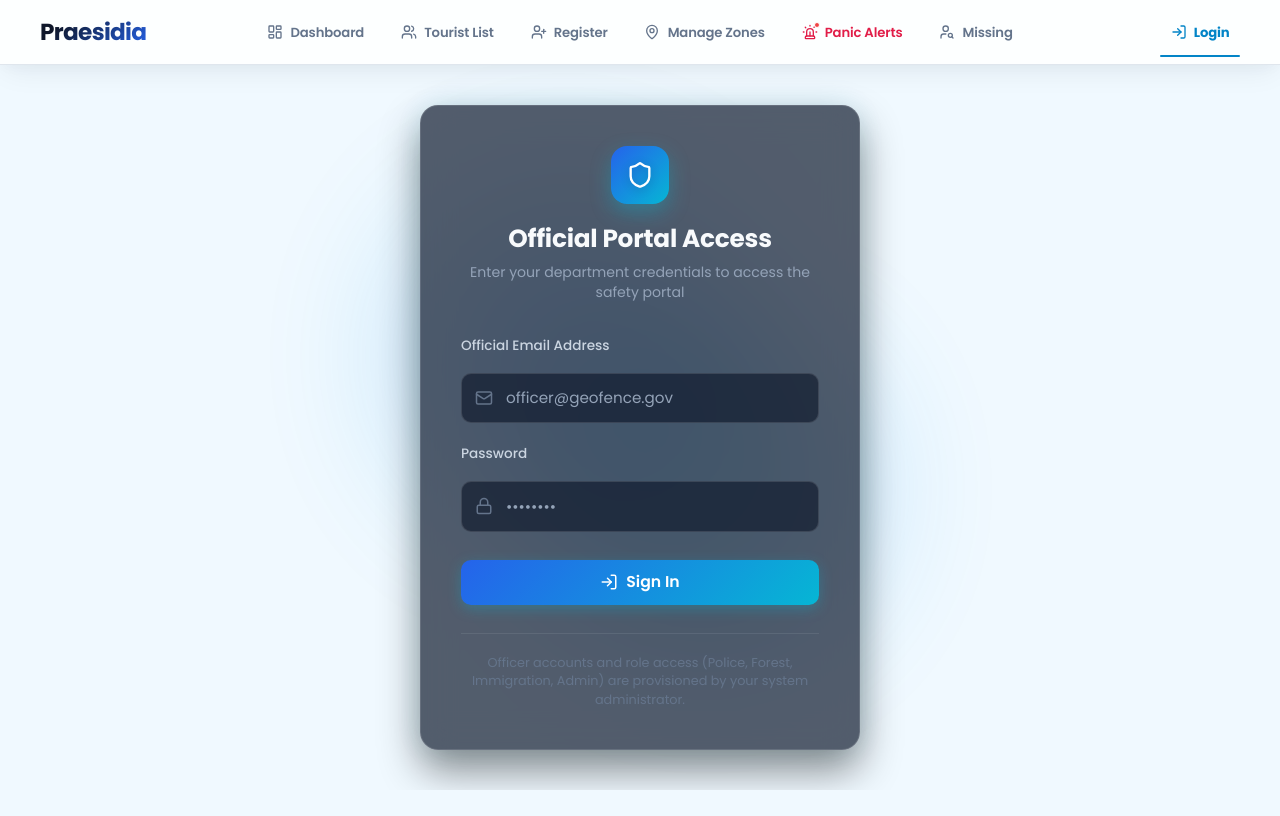
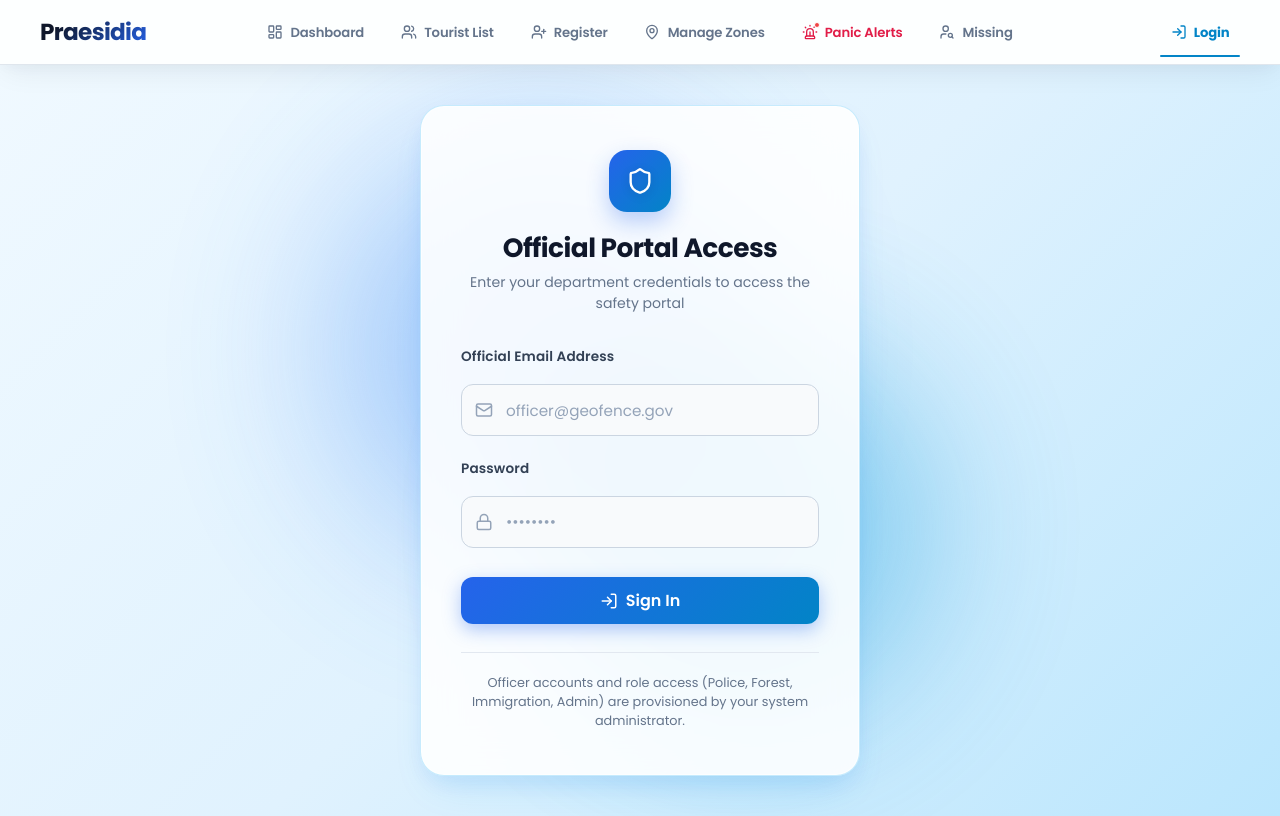
Before and after one commit to Vedhaanthan-D/touristgeofencing, a React (Vite) app in the folder frontend/: page /login in a window 1280 px wide. Built offline with nearby package versions, Linux system fonts and the light colour scheme; no server answers.

Commit message:
updated login

```diff
--- a/frontend/src/components/AuthScreens.css
+++ b/frontend/src/components/AuthScreens.css
@@ -1,4 +1,4 @@
-/* Ocean Travel Glassmorphism Auth Screen Styles */
+/* Ocean White & Blue Auth Screen Styles */
 
 .auth-screen-wrapper {
   position: relative;
@@ -8,6 +8,7 @@
   justify-content: center;
   padding: 2rem 1rem;
   overflow: hidden;
+  background: linear-gradient(135deg, #f0f9ff 0%, #e0f2fe 50%, #bae6fd 100%);
 }
 
 .auth-screen-backdrop {
@@ -24,16 +25,16 @@
   position: absolute;
   border-radius: 50%;
   filter: blur(80px);
-  opacity: 0.25;
+  opacity: 0.4;
   animation: floatOrb 12s ease-in-out infinite alternate;
 }
 
 .orb-1 {
   top: 15%;
   left: 20%;
-  width: 320px;
-  height: 320px;
-  background: radial-gradient(circle, #2563eb, #06b6d4);
+  width: 340px;
+  height: 340px;
+  background: radial-gradient(circle, #60a5fa, #2563eb);
 }
 
 .orb-2 {
@@ -41,7 +42,7 @@
   right: 20%;
   width: 380px;
   height: 380px;
-  background: radial-gradient(circle, #06b6d4, #4f46e5);
+  background: radial-gradient(circle, #38bdf8, #0284c7);
   animation-delay: -6s;
 }
 
@@ -56,13 +57,16 @@
   z-index: 1;
   width: 100%;
   max-width: 480px;
-  background: rgba(30, 41, 59, 0.75);
-  backdrop-filter: blur(16px);
-  -webkit-backdrop-filter: blur(16px);
-  border: 1px solid rgba(255, 255, 255, 0.12);
-  border-radius: 18px;
-  padding: 2.5rem;
-  box-shadow: 0 20px 40px rgba(0, 0, 0, 0.4), 0 0 30px rgba(6, 182, 212, 0.15);
+  background: rgba(255, 255, 255, 0.88);
+  backdrop-filter: blur(20px);
+  -webkit-backdrop-filter: blur(20px);
+  border: 1px solid rgba(186, 230, 253, 0.8);
+  border-radius: 24px;
+  padding: 2.75rem 2.5rem;
+  box-shadow:
+    0 20px 40px -15px rgba(14, 165, 233, 0.15),
+    0 10px 25px -5px rgba(37, 99, 235, 0.1),
+    0 0 0 1px rgba(255, 255, 255, 0.6) inset;
   display: flex;
   flex-direction: column;
   align-items: center;
@@ -73,23 +77,23 @@
   display: inline-flex;
   align-items: center;
   gap: 0.5rem;
-  padding: 0.35rem 0.9rem;
+  padding: 0.4rem 1rem;
   border-radius: 999px;
-  font-size: 0.8rem;
+  font-size: 0.825rem;
   font-weight: 600;
   margin-bottom: 1.5rem;
 }
 
 .auth-card-badge.status-warning {
-  background: rgba(245, 158, 11, 0.15);
-  color: #fbbf24;
-  border: 1px solid rgba(245, 158, 11, 0.3);
+  background: #fffbebf5;
+  color: #b45309;
+  border: 1px solid #fde68a;
 }
 
 .auth-card-badge.status-danger {
-  background: rgba(239, 68, 68, 0.15);
-  color: #f87171;
-  border: 1px solid rgba(239, 68, 68, 0.3);
+  background: #fef2f2f5;
+  color: #b91c1c;
+  border: 1px solid #fecaca;
 }
 
 .auth-card-header {
@@ -101,41 +105,41 @@
 }
 
 .warning-glow {
-  color: #fbbf24;
-  filter: drop-shadow(0 0 12px rgba(245, 158, 11, 0.4));
+  color: #d97706;
+  filter: drop-shadow(0 4px 10px rgba(217, 119, 6, 0.25));
 }
 
 .danger-glow {
-  color: #f87171;
-  filter: drop-shadow(0 0 12px rgba(239, 68, 68, 0.4));
+  color: #dc2626;
+  filter: drop-shadow(0 4px 10px rgba(220, 38, 38, 0.25));
 }
 
 .auth-card-header h2 {
-  font-size: 1.6rem;
+  font-size: 1.65rem;
   font-weight: 700;
-  color: #f8fafc;
+  color: #0f172a;
   margin-bottom: 0.75rem;
-  letter-spacing: -0.01em;
+  letter-spacing: -0.02em;
 }
 
 .auth-card-header p {
-  color: #94a3b8;
+  color: #64748b;
   font-size: 0.95rem;
   line-height: 1.5;
 }
 
 .auth-info-box {
   width: 100%;
-  background: rgba(15, 23, 42, 0.6);
-  border: 1px solid rgba(255, 255, 255, 0.08);
+  background: #f8fafc;
+  border: 1px solid #e2e8f0;
   border-radius: 12px;
-  padding: 1rem 1.25rem;
+  padding: 1.1rem 1.25rem;
   margin-bottom: 1.75rem;
   text-align: left;
 }
 
 .auth-info-box p {
-  color: #cbd5e1;
+  color: #334155;
   font-size: 0.88rem;
   margin: 0;
   line-height: 1.5;
@@ -153,33 +157,34 @@
   align-items: center;
   justify-content: center;
   gap: 0.5rem;
-  padding: 0.75rem 1.25rem;
-  border-radius: 10px;
+  padding: 0.85rem 1.25rem;
+  border-radius: 12px;
   font-weight: 600;
-  font-size: 0.9rem;
+  font-size: 0.95rem;
   cursor: pointer;
   transition: all 0.2s ease;
 }
 
 .auth-btn-primary {
-  background: linear-gradient(135deg, #2563eb, #06b6d4);
+  background: linear-gradient(135deg, #2563eb 0%, #0284c7 100%);
   color: #ffffff;
   border: none;
-  box-shadow: 0 4px 14px rgba(6, 182, 212, 0.3);
+  box-shadow: 0 6px 18px rgba(37, 99, 235, 0.35);
 }
 
 .auth-btn-primary:hover {
   transform: translateY(-2px);
-  box-shadow: 0 6px 20px rgba(6, 182, 212, 0.45);
+  box-shadow: 0 10px 25px rgba(37, 99, 235, 0.45);
 }
 
 .auth-btn-secondary {
-  background: rgba(255, 255, 255, 0.06);
-  color: #cbd5e1;
-  border: 1px solid rgba(255, 255, 255, 0.12);
+  background: #ffffff;
+  color: #334155;
+  border: 1.5px solid #cbd5e1;
 }
 
 .auth-btn-secondary:hover {
-  background: rgba(255, 255, 255, 0.12);
-  color: #ffffff;
+  background: #f8fafc;
+  color: #0f172a;
+  border-color: #94a3b8;
 }
--- a/frontend/src/components/Login.css
+++ b/frontend/src/components/Login.css
@@ -1,13 +1,14 @@
-/* Ocean Travel Glassmorphism Login CSS */
+/* White & Blue Ocean Light Glassmorphism Login CSS */
 
 .login-container {
   position: relative;
   display: flex;
   justify-content: center;
   align-items: center;
-  min-height: calc(100vh - 120px);
+  min-height: calc(100vh - 100px);
   padding: 2.5rem 1rem;
   overflow: hidden;
+  background: linear-gradient(135deg, #f0f9ff 0%, #e0f2fe 50%, #bae6fd 100%);
 }
 
 .login-backdrop {
@@ -23,32 +24,32 @@
 .login-blob {
   position: absolute;
   border-radius: 50%;
-  filter: blur(70px);
-  opacity: 0.22;
-  animation: blobFloat 10s ease-in-out infinite alternate;
+  filter: blur(80px);
+  opacity: 0.45;
+  animation: blobFloat 12s ease-in-out infinite alternate;
 }
 
 .blob-1 {
-  top: 20%;
-  left: 30%;
-  width: 320px;
-  height: 320px;
-  background: radial-gradient(circle, #2563eb, #06b6d4);
+  top: 15%;
+  left: 25%;
+  width: 380px;
+  height: 380px;
+  background: radial-gradient(circle, #60a5fa 0%, #3b82f6 100%);
 }
 
 .blob-2 {
-  bottom: 20%;
-  right: 30%;
-  width: 350px;
-  height: 350px;
-  background: radial-gradient(circle, #06b6d4, #3b82f6);
-  animation-delay: -5s;
+  bottom: 15%;
+  right: 25%;
+  width: 400px;
+  height: 400px;
+  background: radial-gradient(circle, #38bdf8 0%, #0284c7 100%);
+  animation-delay: -6s;
 }
 
 @keyframes blobFloat {
   0% { transform: translate(0, 0) scale(1); }
-  50% { transform: translate(25px, -15px) scale(1.05); }
-  100% { transform: translate(-15px, 20px) scale(0.95); }
+  50% { transform: translate(30px, -20px) scale(1.08); }
+  100% { transform: translate(-20px, 25px) scale(0.95); }
 }
 
 .login-card {
@@ -56,18 +57,21 @@
   z-index: 1;
   width: 100%;
   max-width: 440px;
-  background: rgba(30, 41, 59, 0.75);
-  backdrop-filter: blur(16px);
-  -webkit-backdrop-filter: blur(16px);
-  border: 1px solid rgba(255, 255, 255, 0.12);
-  border-radius: 18px;
-  padding: 2.5rem;
-  box-shadow: 0 20px 40px rgba(0, 0, 0, 0.45), 0 0 30px rgba(6, 182, 212, 0.12);
+  background: rgba(255, 255, 255, 0.88);
+  backdrop-filter: blur(20px);
+  -webkit-backdrop-filter: blur(20px);
+  border: 1px solid rgba(186, 230, 253, 0.8);
+  border-radius: 24px;
+  padding: 2.75rem 2.5rem;
+  box-shadow:
+    0 20px 40px -15px rgba(14, 165, 233, 0.15),
+    0 10px 25px -5px rgba(37, 99, 235, 0.1),
+    0 0 0 1px rgba(255, 255, 255, 0.6) inset;
   animation: cardAppear 0.4s ease-out;
 }
 
 @keyframes cardAppear {
-  from { opacity: 0; transform: translateY(14px); }
+  from { opacity: 0; transform: translateY(16px); }
   to { opacity: 1; transform: translateY(0); }
 }
 
@@ -77,48 +81,49 @@
 }
 
 .login-icon-badge {
-  width: 58px;
-  height: 58px;
+  width: 62px;
+  height: 62px;
   margin: 0 auto 1.25rem;
-  background: linear-gradient(135deg, #2563eb, #06b6d4);
-  border-radius: 16px;
+  background: linear-gradient(135deg, #2563eb 0%, #0284c7 100%);
+  border-radius: 18px;
   display: flex;
   align-items: center;
   justify-content: center;
   color: #ffffff;
-  box-shadow: 0 8px 20px rgba(6, 182, 212, 0.35);
+  box-shadow: 0 10px 22px rgba(37, 99, 235, 0.3);
 }
 
 .shield-icon {
-  filter: drop-shadow(0 2px 4px rgba(0,0,0,0.2));
+  filter: drop-shadow(0 2px 4px rgba(0,0,0,0.15));
 }
 
 .login-header h2 {
-  color: #f8fafc;
-  font-size: 1.55rem;
+  color: #0f172a;
+  font-size: 1.65rem;
   font-weight: 700;
   margin: 0 0 0.5rem;
-  letter-spacing: -0.01em;
+  letter-spacing: -0.02em;
 }
 
 .login-header p {
-  color: #94a3b8;
+  color: #64748b;
   font-size: 0.88rem;
   margin: 0;
-  line-height: 1.45;
+  line-height: 1.5;
 }
 
 .login-error-banner {
   display: flex;
   align-items: center;
   gap: 0.75rem;
-  background: rgba(239, 68, 68, 0.15);
-  border: 1px solid rgba(239, 68, 68, 0.3);
-  color: #fca5a5;
-  padding: 0.75rem 1rem;
-  border-radius: 10px;
+  background: #fef2f2;
+  border: 1px solid #fecaca;
+  color: #dc2626;
+  padding: 0.8rem 1rem;
+  border-radius: 12px;
   margin-bottom: 1.5rem;
   font-size: 0.875rem;
+  font-weight: 500;
 }
 
 .login-success-chip {
@@ -126,21 +131,21 @@
   align-items: center;
   justify-content: center;
   gap: 0.5rem;
-  background: rgba(6, 182, 212, 0.15);
-  border: 1px solid rgba(6, 182, 212, 0.35);
-  color: #67e8f9;
-  padding: 0.65rem 1rem;
+  background: #f0f9ff;
+  border: 1px solid #bae6fd;
+  color: #0284c7;
+  padding: 0.7rem 1rem;
   border-radius: 999px;
   margin-bottom: 1.5rem;
-  font-size: 0.85rem;
-  font-weight: 500;
+  font-size: 0.875rem;
+  font-weight: 600;
   animation: fadeIn 0.3s ease;
 }
 
 .login-form {
   display: flex;
   flex-direction: column;
-  gap: 1.25rem;
+  gap: 1.35rem;
 }
 
 .form-group {
@@ -150,9 +155,10 @@
 }
 
 .form-group label {
-  color: #cbd5e1;
+  color: #334155;
   font-size: 0.85rem;
-  font-weight: 500;
+  font-weight: 600;
+  letter-spacing: 0.01em;
 }
 
 .input-with-icon {
@@ -164,31 +170,37 @@
 .field-icon {
   position: absolute;
   left: 14px;
-  color: #64748b;
+  color: #94a3b8;
   pointer-events: none;
   transition: color 0.2s ease;
 }
 
 .input-with-icon input {
   width: 100%;
-  padding: 0.8rem 1rem 0.8rem 2.75rem;
-  background: rgba(15, 23, 42, 0.65);
-  border: 1px solid rgba(255, 255, 255, 0.12);
-  border-radius: 10px;
-  color: #f8fafc;
+  padding: 0.85rem 1rem 0.85rem 2.75rem;
+  background: #f8fafc;
+  border: 1.5px solid #cbd5e1;
+  border-radius: 12px;
+  color: #0f172a;
   font-size: 0.95rem;
+  font-weight: 500;
   transition: all 0.2s ease;
+}
+
+.input-with-icon input::placeholder {
+  color: #94a3b8;
+  font-weight: 400;
 }
 
 .input-with-icon input:focus {
   outline: none;
-  border-color: #06b6d4;
-  box-shadow: 0 0 0 3px rgba(6, 182, 212, 0.2);
+  background: #ffffff;
+  border-color: #2563eb;
+  box-shadow: 0 0 0 4px rgba(37, 99, 235, 0.12);
 }
 
-.input-with-icon input:focus + .field-icon,
 .input-with-icon:focus-within .field-icon {
-  color: #06b6d4;
+  color: #2563eb;
 }
 
 .login-submit-btn {
@@ -196,22 +208,22 @@
   align-items: center;
   justify-content: center;
   gap: 0.5rem;
-  padding: 0.85rem;
-  background: linear-gradient(135deg, #2563eb, #06b6d4);
+  padding: 0.9rem;
+  background: linear-gradient(135deg, #2563eb 0%, #0284c7 100%);
   color: #ffffff;
   border: none;
-  border-radius: 10px;
+  border-radius: 12px;
   font-weight: 600;
-  font-size: 0.98rem;
+  font-size: 1rem;
   cursor: pointer;
   transition: all 0.2s ease;
   margin-top: 0.5rem;
-  box-shadow: 0 4px 14px rgba(6, 182, 212, 0.3);
+  box-shadow: 0 6px 18px rgba(37, 99, 235, 0.35);
 }
 
 .login-submit-btn:hover:not(:disabled) {
   transform: translateY(-2px);
-  box-shadow: 0 6px 20px rgba(6, 182, 212, 0.45);
+  box-shadow: 0 10px 25px rgba(37, 99, 235, 0.45);
 }
 
 .login-submit-btn:disabled {
@@ -222,13 +234,13 @@
 .login-admin-notice {
   margin-top: 1.75rem;
   padding-top: 1.25rem;
-  border-top: 1px solid rgba(255, 255, 255, 0.08);
+  border-top: 1px solid #e2e8f0;
   text-align: center;
 }
 
 .login-admin-notice p {
   color: #64748b;
   font-size: 0.8rem;
-  line-height: 1.45;
+  line-height: 1.5;
   margin: 0;
 }
```
